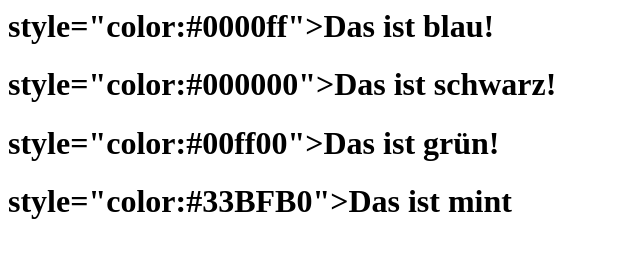
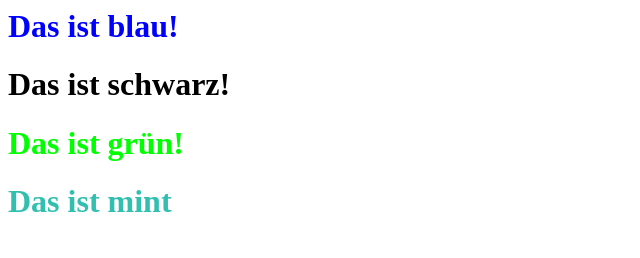
Before and after one commit to MaximilianKulisch/site, a plain HTML site: page index.html in a window 1280 px wide. Shown: the whole page, without its empty margins (0-640 px from the left). Drawn offline with Linux system fonts and the light colour scheme.

Commit message:
Update index.html

```diff
--- a/index.html
+++ b/index.html
@@ -1,4 +1,4 @@
- <h1>style="color:#0000ff">Das ist blau!</h1>
- <h1>style="color:#000000">Das ist schwarz!</h1>
-<h1>style="color:#00ff00">Das ist grün!</h1>
-<h1>style="color:#33BFB0">Das ist mint</h1>
+ <h1 style="color:#0000ff">Das ist blau!</h1>
+ <h1 style="color:#000000">Das ist schwarz!</h1>
+<h1 style="color:#00ff00">Das ist grün!</h1>
+<h1 style="color:#33BFB0">Das ist mint</h1>
```
